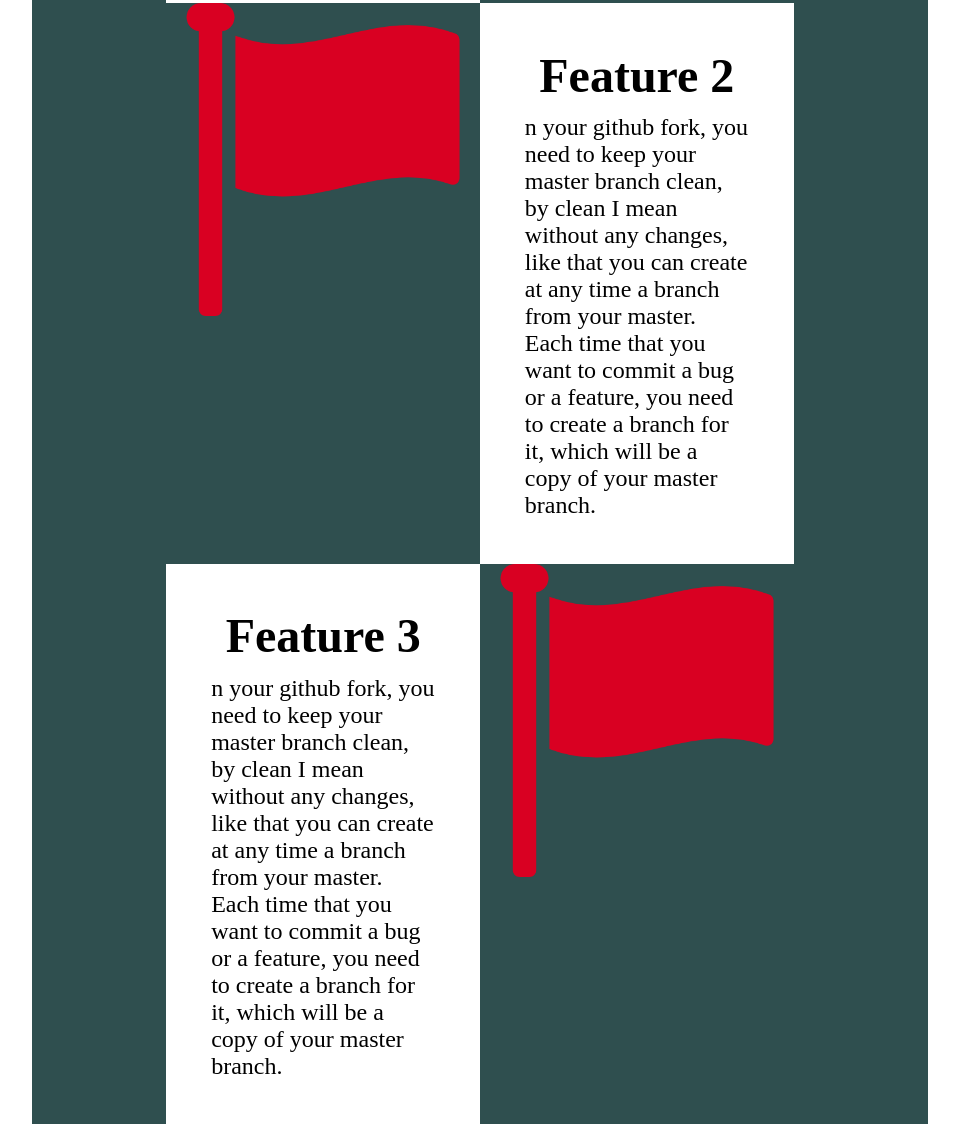
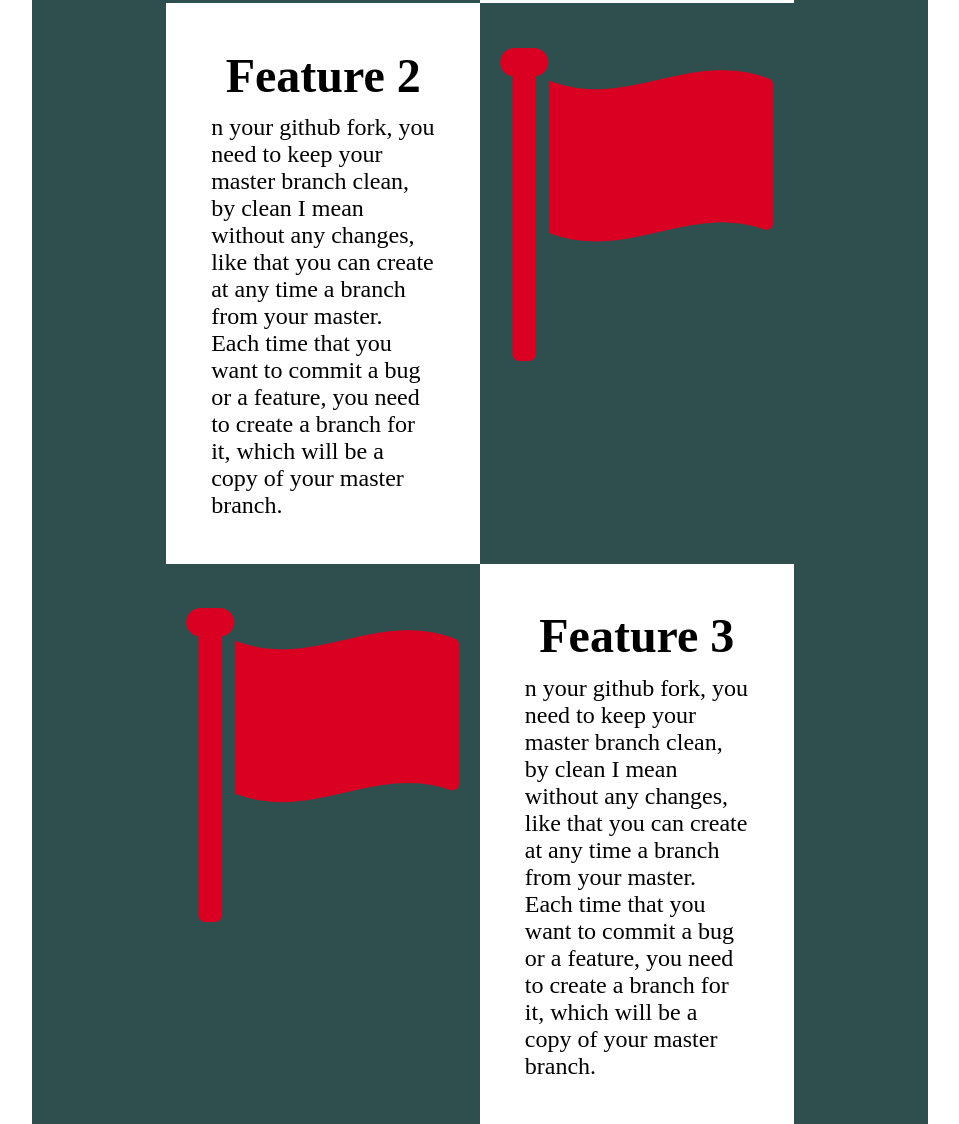
Before and after one commit to infoshareacademy/jfddl4-runday, a plain HTML site: page index.html in a window 1280 px wide. Shown: the part 1612-2736 px from the top of the page, without its empty margins (160-1119 px from the left). Drawn offline with Linux system fonts and the light colour scheme.

Commit message:
switch images and articles

```diff
--- a/index.html
+++ b/index.html
@@ -41,6 +41,9 @@
         <section id="features-info">
 
             <div class="features-info-flex-container">
+                <figure class="feature-info-image"><img src="flag.png" alt="ikona flagi"
+                                                        class="feature-info-image-size">
+                </figure>
                 <article class="features-info-article">
                     <h3>Feature 1</h3>
                     n your github fork, you need to keep your master branch
@@ -48,12 +51,13 @@
                     any time a branch from your master. Each time that you want to commit a
                     bug or a feature, you need to create a branch for it, which will be a copy of your master branch.
                 </article>
+
+            </div>
+
+            <div class="features-info-flex-container features-info-flex-container--reversed">
                 <figure class="feature-info-image"><img src="flag.png" alt="ikona flagi"
                                                         class="feature-info-image-size">
                 </figure>
-            </div>
-
-            <div class="features-info-flex-container features-info-flex-container--reversed">
                 <article class="features-info-article">
                     <h3>Feature 2</h3>
                     n your github fork, you need to keep your master branch
@@ -62,12 +66,13 @@
                     bug or a feature, you need to create a branch for it, which will be a copy
                     of your master branch.
                 </article>
+
+            </div>
+
+            <div class="features-info-flex-container">
                 <figure class="feature-info-image"><img src="flag.png" alt="ikona flagi"
                                                         class="feature-info-image-size">
                 </figure>
-            </div>
-
-            <div class="features-info-flex-container">
                 <article class="features-info-article">
                     <h3>Feature 3</h3>
                     n your github fork, you need to keep your master branch
@@ -76,9 +81,7 @@
                     bug or a feature, you need to create a branch for it, which will be a copy
                     of your master branch.
                 </article>
-                <figure class="feature-info-image"><img src="flag.png" alt="ikona flagi"
-                                                        class="feature-info-image-size">
-                </figure>
+
             </div>
 
         </section>
--- a/style/main.css
+++ b/style/main.css
@@ -100,6 +100,7 @@ body {
 .feature-info-image {
     width: 35%;
     margin: 0;
+    padding: 5% 0;
 }
 
 .features-info-article h3 {
```
